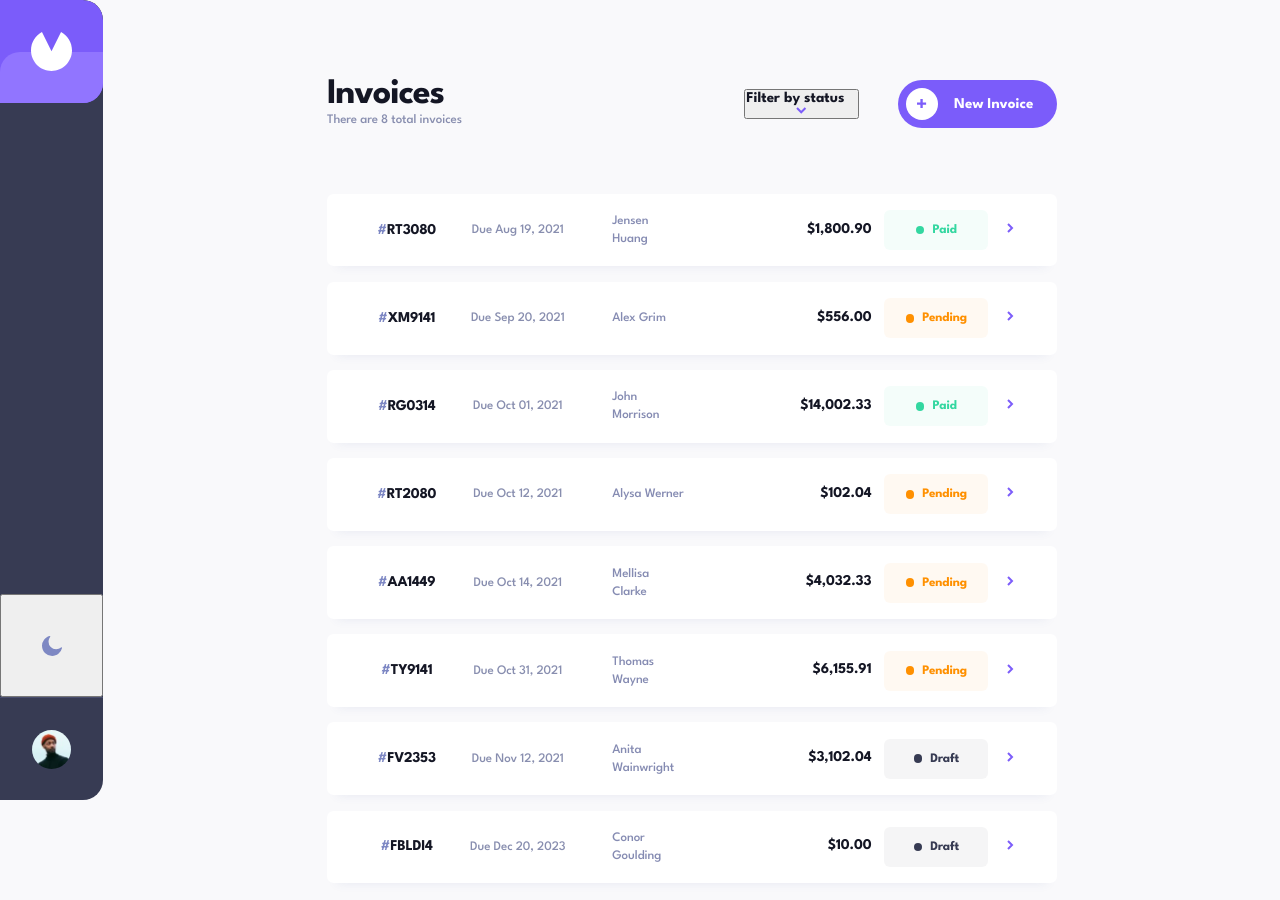
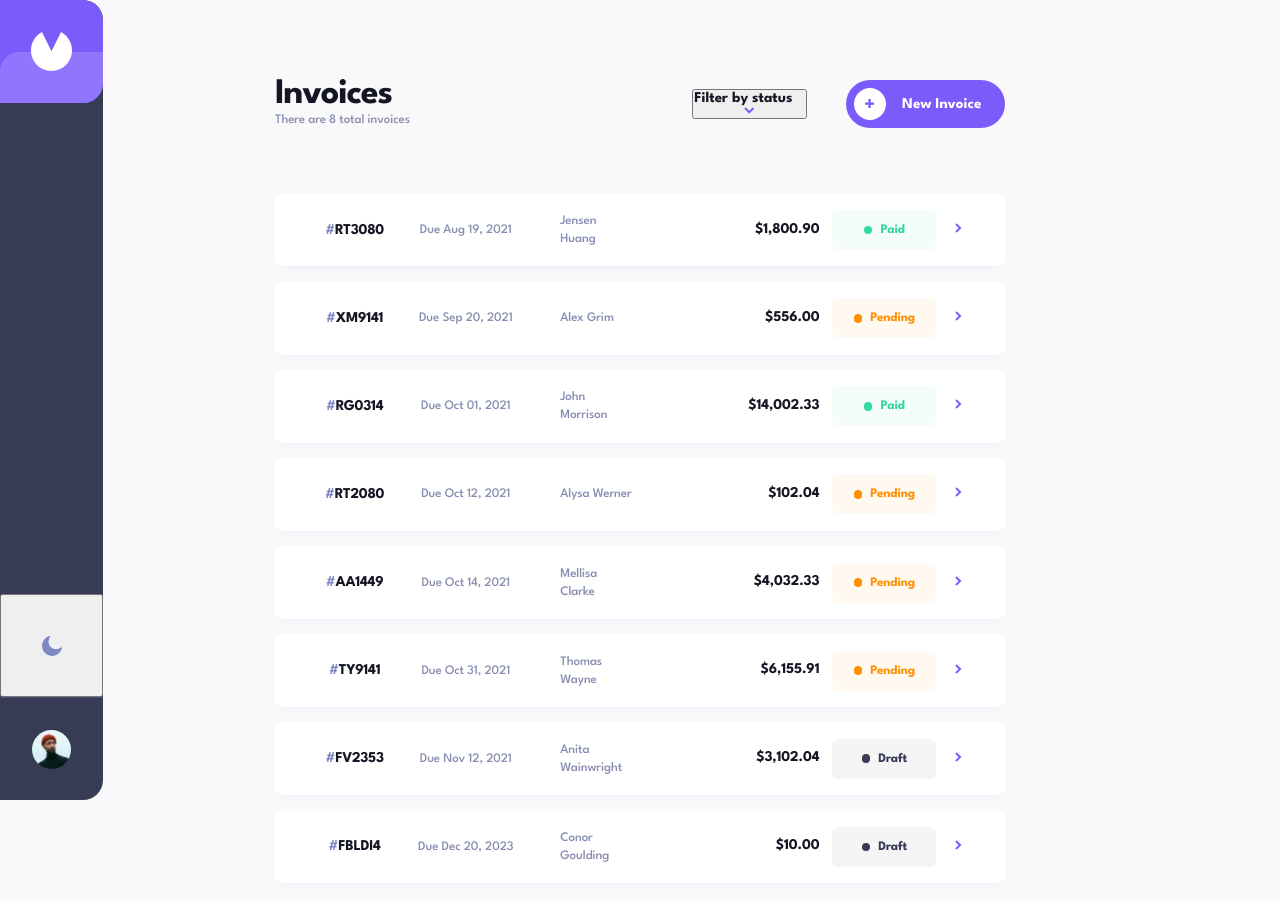
Before and after one commit to oduwoleeyinojuoluwa44/invoice-app, a React (Vite) app: page / in a window 1280 px wide. Shown: the top 900 px of the page. Built offline with nearby package versions, Linux system fonts and the light colour scheme.

Commit message:
style(layout): Align invoice screens with Figma
Center dashboard and detail content in the viewport and restore the rounded detail action bar.

```diff
--- a/src/assets/styles/modules/dashboard/dashboard.module.css
+++ b/src/assets/styles/modules/dashboard/dashboard.module.css
@@ -1,6 +1,5 @@
 .dashboard {
 	min-height: 100vh;
-	margin-left: 8rem;
 }
 
 .dashboardNav {
--- a/src/assets/styles/modules/invoice/invoicepage.module.css
+++ b/src/assets/styles/modules/invoice/invoicepage.module.css
@@ -2,7 +2,6 @@
 	min-height: 100vh;
 	display: flex;
 	justify-content: center;
-	margin-left: 8rem;
 }
 
 .container {
@@ -16,6 +15,7 @@
 	padding: 1.5rem 2.5rem;
 	box-shadow: 0px 10px 10px -10px rgba(72, 84, 159, 0.1);
 	display: flex;
+	border-radius: 0.5rem;
 }
 
 .invoiceNav > .buttons,
```
